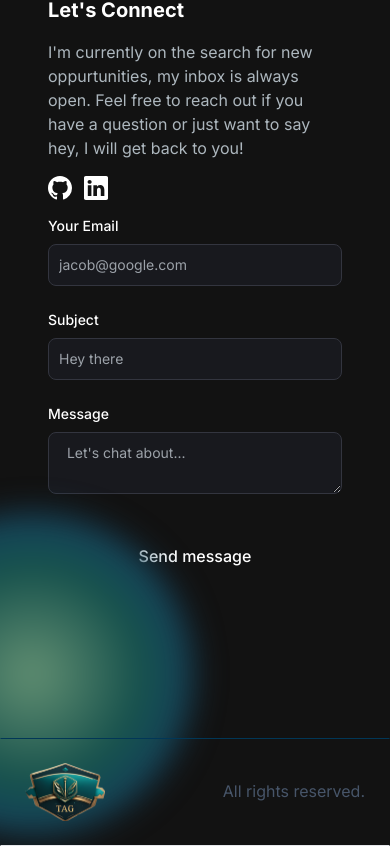
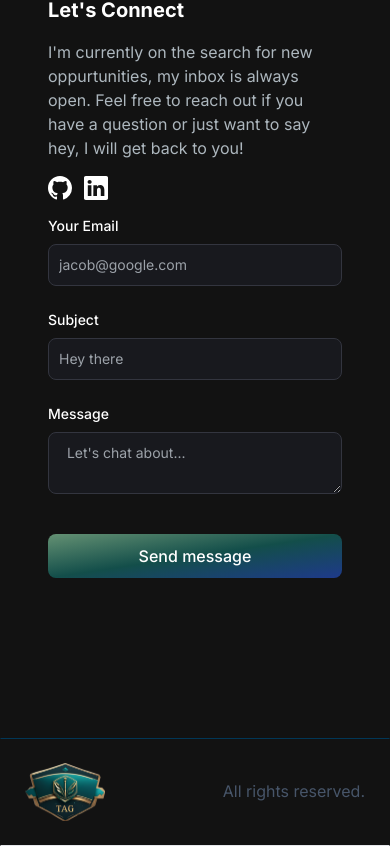
Before and after one commit to darinetag/my-portfolio, a Next.js app: page / in a window 390 px wide. Shown: the part 3931-4777 px from the top of the page. Built offline with nearby package versions, Linux system fonts and the light colour scheme.

Commit message:
modify styling

```diff
--- a/src/app/components/EmailSection.jsx
+++ b/src/app/components/EmailSection.jsx
@@ -8,7 +8,7 @@ const EmailSection = () => {
       className="grid md:grid-cols-2 my-12 md:my-12 py-24 gap-4 relative"
       id="contact"
     >
-      <div className="bg-[radial-gradient(ellipse_at_center,_var(--tw-gradient-stops))] from-[#649173] via-teal-900 to-blue-900 rounded-full h-80 w-80 z-0 blur-lg absolute top-full -left-4 transform -translate-x-1/2 -translate-y-1/2" />
+      <div className="lg:bg-[radial-gradient(ellipse_at_center,_var(--tw-gradient-stops))] from-[#649173] via-teal-900 to-blue-900 rounded-full h-80 w-80 z-0 blur-lg absolute top-full -left-4 transform -translate-x-1/2 -translate-y-1/2" />
       <div className="z-10">
         <h5 className="text-xl font-bold text-white my-4 mt-3">
           Let&apos;s Connect
@@ -83,7 +83,7 @@ const EmailSection = () => {
           </div>
           <button
             type="submit"
-            className="lg:bg-gradient-to-br from-[#649173] via-teal-900 to-blue-900 hover:bg-teal-900  text-white font-medium py-2.5 px-5 mt-4 rounded-lg w-full"
+            className="bg-gradient-to-br from-[#649173] via-teal-900 to-blue-900 hover:bg-teal-900  text-white font-medium py-2.5 px-5 mt-4 rounded-lg w-full"
           >
             {" "}
             Send message{" "}
```
